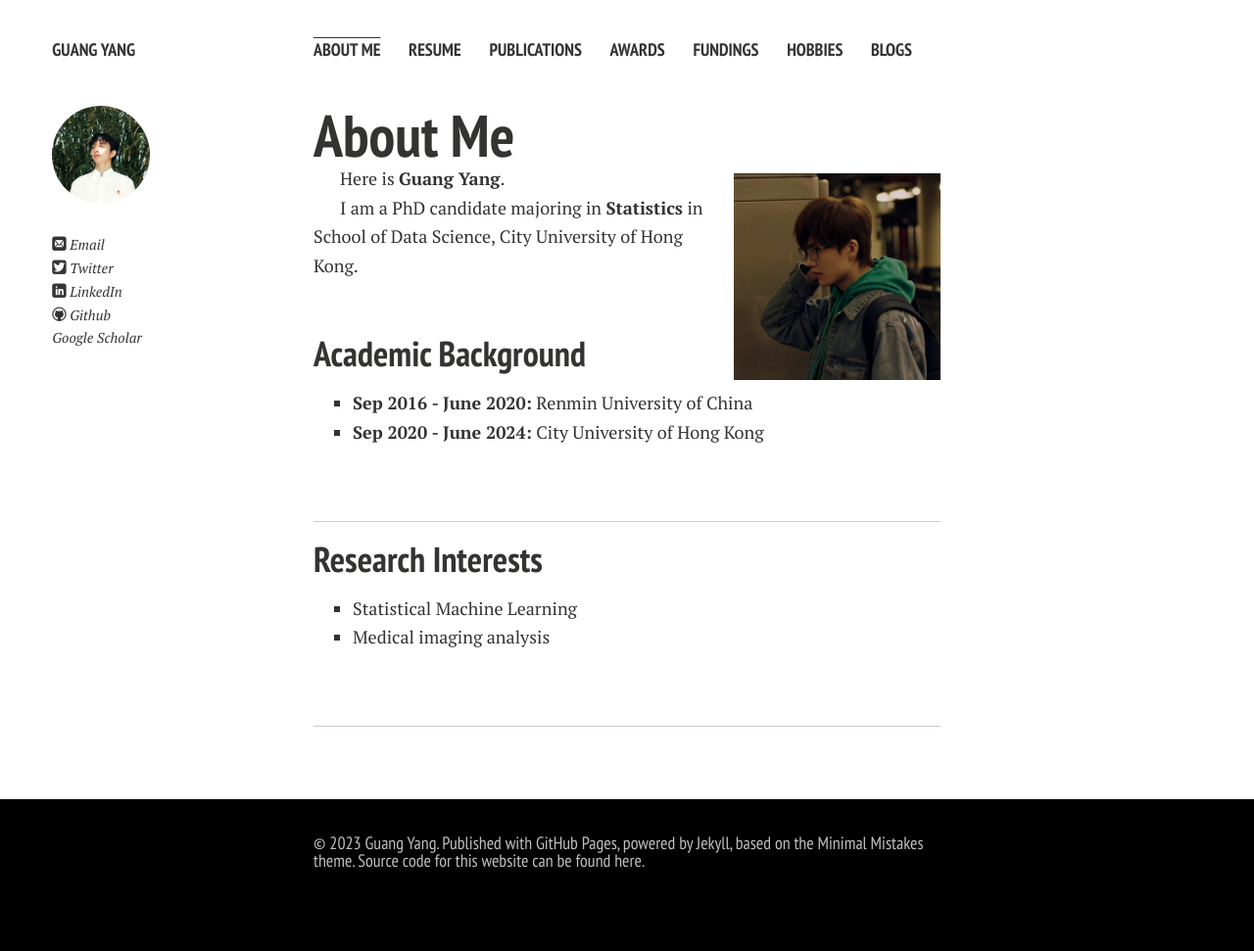
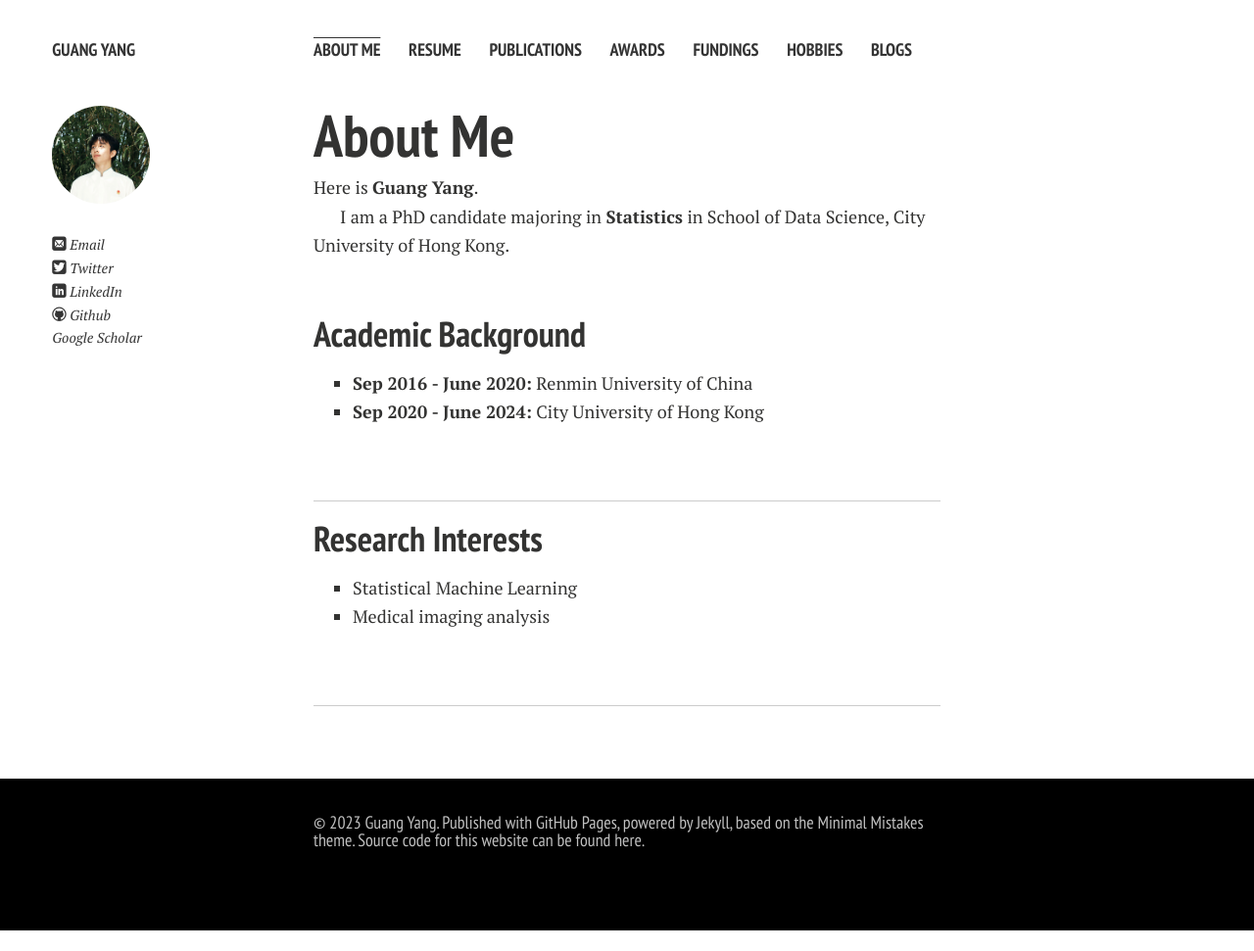
Before and after one commit to YLKnight/YLKnight.github.io, a Jekyll site: the page built from index.md, in a window 1280 px wide. Shown: the whole page at 98% size. Built offline with Jekyll 4.4.1, drawn with Linux system fonts in a browser that asks for light colours; nearby versions of some CDN libraries; comment, search, counter and statistics services are not loaded; a style sheet for code colours, icons or effects is not loaded; our own code applies the rules of GitHub Pages for plain Markdown files; after the commit the page ends 950 px from its top, so only the background shows below that.

Commit message:
Update index.md

```diff
--- a/index.md
+++ b/index.md
@@ -3,8 +3,6 @@ layout: page
 ---
 
 # About Me
-
-<img src="https://github.com/YLKnight/YLKnight.github.io/blob/main/images/Icon.jpg" class="floatpic" width="480" height="480">
 
 Here is **Guang Yang**.
 
```
